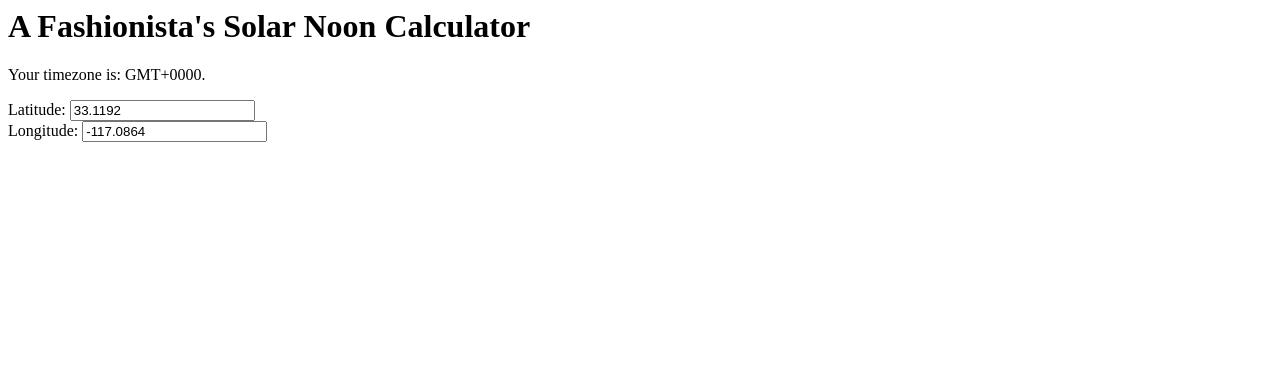
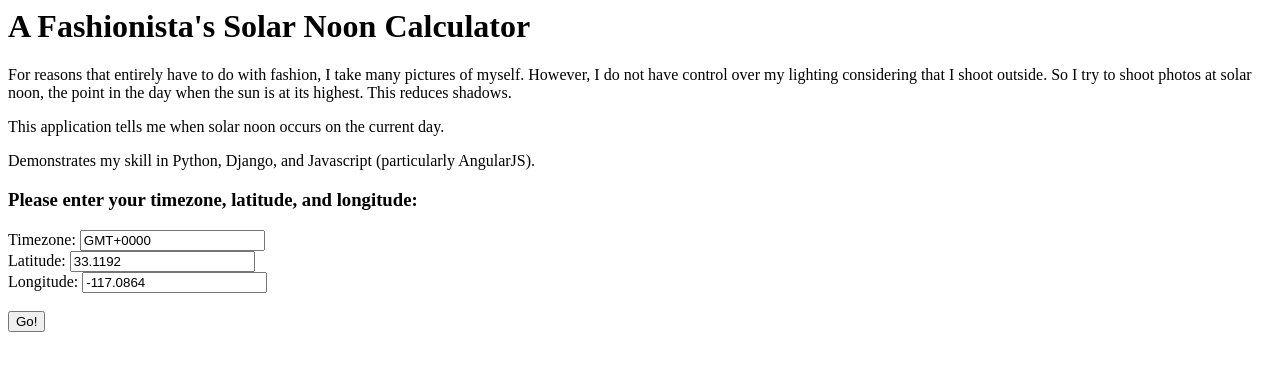
Before and after one commit to emw314159/badass_tools_from_emily, a Django app: page /a-fashionistas-astronomy-calculations/ in a window 1280 px wide. Shown: the top 371 px of the page. Run offline with Django 3.2, Linux system fonts and the light colour scheme; some libraries are stand-ins or nearby versions.

Commit message:
It works now.

```diff
--- a/web_apps/django_examples/fashionistas_astronomy_calculations/static/fac_index.js
+++ b/web_apps/django_examples/fashionistas_astronomy_calculations/static/fac_index.js
@@ -1,19 +1,44 @@
-var app = angular.module('fashionistas-solar-app', []);
+var app = angular.module('fashionistas_solar_app', []);
 
-app.controller('fashionistas-solar-controller', function($scope) {
+app.controller('fashionistas_solar_controller', ['$scope', '$http', function($scope, $http) {
 
 	/*
 	   Find the user's time zone
-
 	 */
-	var tz = 'GMT' + Date().toString().split('GMT')[1].split(' ')[0]
+	var timezone = 'GMT' + Date().toString().split('GMT')[1].split(' ')[0]
 
 	/*
 	  Initialize variables
 	*/
-	$scope.tz = tz
+	$scope.timezone = timezone
 	$scope.latitude = 33.1192;
 	$scope.longitude = -117.0864;
+	$scope.have_result = false;
+	var url = 'http://localhost:8000/a-fashionistas-astronomy-calculations/logic';
 
+	/*
+	  Process data
+	*/
+	$scope.buttonClicked = function() {
+	    $scope.have_result = false;
+	    if ($scope.fashionistas_form.$valid) {
+		var data_to_send = {}
+		data_to_send['timezone'] = $scope.timezone;
+		data_to_send['latitude'] = $scope.latitude;
+		data_to_send['longitude'] = $scope.longitude;
+		$http({
+			method : 'POST',
+			    data : data_to_send,
+			    url : url,
+			    }).then(function successCallback(response) {
+				    console.log(response);
+				    $scope.utc_noon = response['data']['utc_noon'];
+				    $scope.local_noon = response['data']['local_noon'];
+				    $scope.have_result = true;
+				}, function errorCallback(response) {
+				});
+	    }
 
-    });
+	};
+
+    }]);
--- a/web_apps/django_examples/fashionistas_astronomy_calculations/templates/fac_index.html
+++ b/web_apps/django_examples/fashionistas_astronomy_calculations/templates/fac_index.html
@@ -7,18 +7,28 @@
 
 
   <body>
-    <div ng-app="fashionistas-solar-app">
+    <div ng-app="fashionistas_solar_app">
       <h1>A Fashionista's Solar Noon Calculator</h1>
-      <form name="fashionistas-form" ng-controller="fashionistas-solar-controller">
-	<p>
-	  Your timezone is:
-	  {% verbatim %}
-	  {{ tz }}.
-	  {% endverbatim %}
-	</p>
-	Latitude: <input type="number" ng-model="latitude"/>
+      <p>For reasons that entirely have to do with fashion, I take many pictures of myself. However, I do not have control over my lighting considering that I shoot outside. So I try to shoot photos at solar noon, the point in the day when the sun is at its highest. This reduces shadows.</p>
+      <p>This application tells me when solar noon occurs on the current day.</p>
+      <p>Demonstrates my skill in Python, Django, and Javascript (particularly AngularJS).</p>
+
+      <h3>Please enter your timezone, latitude, and longitude:</h3>
+
+      <form name="fashionistas_form" ng-controller="fashionistas_solar_controller">
+	Timezone: <input type="text" ng-model="timezone" required/>
 	<br/>
-	Longitude: <input type="number" ng-model="longitude"/>
+	Latitude: <input type="number" step="any" ng-model="latitude" required/>
+	<br/>
+	Longitude: <input type="number" step="any" ng-model="longitude" required/>
+	<br/>
+	<br/>
+	<button ng-disabled="!fashionistas_form.$valid" ng-click="buttonClicked()">Go!</button>
+
+	<div ng-show="have_result">
+	  <h3>Solar noon for {% verbatim %}{{timezone}}{% endverbatim%} occurs at {% verbatim %}{{local_noon}}{% endverbatim %}.</h3>
+	</div>
+
       </form>
     </div>
   </body>
--- a/web_apps/django_examples/fashionistas_astronomy_calculations/urls.py
+++ b/web_apps/django_examples/fashionistas_astronomy_calculations/urls.py
@@ -4,4 +4,5 @@ from . import views
 
 urlpatterns = [
     url(r'^$', views.index, name='index'),
+    url(r'^logic', views.solar_noon),
 ]
--- a/web_apps/django_examples/fashionistas_astronomy_calculations/views.py
+++ b/web_apps/django_examples/fashionistas_astronomy_calculations/views.py
@@ -2,11 +2,11 @@
 from __future__ import unicode_literals
 
 from django.shortcuts import render
-#from django.http import JsonResponse
+from django.http import JsonResponse
 from django.http import HttpResponse
 from django.template import loader
 from rest_framework.decorators import api_view
-from rest_framework.response import Response
+#from rest_framework.response import Response
 
 import pytz
 from datetime import datetime
@@ -19,14 +19,14 @@ def index(request):
     template = loader.get_template('fac_index.html')
     return HttpResponse(template.render({}, request))
 
-#
-# view to return JSON containing a list of all time zones
-#
-@api_view(['GET', 'POST'])
-def get_all_timezones(request):
-    data_to_return = {'all_timezones' : pytz.all_timezones}
-    #return JsonResponse(data_to_return)
-    return Response(data_to_return)
+# #
+# # view to return JSON containing a list of all time zones
+# #
+# @api_view(['GET', 'POST'])
+# def get_all_timezones(request):
+#     data_to_return = {'all_timezones' : pytz.all_timezones}
+#     #return JsonResponse(data_to_return)
+#     return Response(data_to_return)
 
 #
 # view to return solar noon
@@ -35,5 +35,29 @@ def get_all_timezones(request):
 def solar_noon(request):
     data_to_return = {}
     if request.method == 'POST':
-        pass
-    return Response(data_to_return)
+
+        #
+        # calculate solar noon in UTC
+        #
+        o = ephem.Observer()
+        o.lat, o.long = str(request.data['latitude']), str(request.data['longitude'])
+        sun = ephem.Sun()
+        sunrise = o.previous_rising(sun, start=ephem.now())
+        noon = o.next_transit(sun, start=sunrise)
+
+        #
+        # convert to timezone
+        #
+        user_timezone = request.data['timezone']
+        hours_to_offset = float(user_timezone.replace('GMT', '')) / 100.
+        days_to_offset = hours_to_offset / 24.
+        noon = float(noon)
+        local_noon = noon + days_to_offset
+
+        #
+        # set data to return
+        #
+        data_to_return['utc_noon'] = str(ephem.Date(noon)).split(' ')[1]
+        data_to_return['local_noon'] = str(ephem.Date(local_noon)).split(' ')[1]
+
+    return JsonResponse(data_to_return)
```
